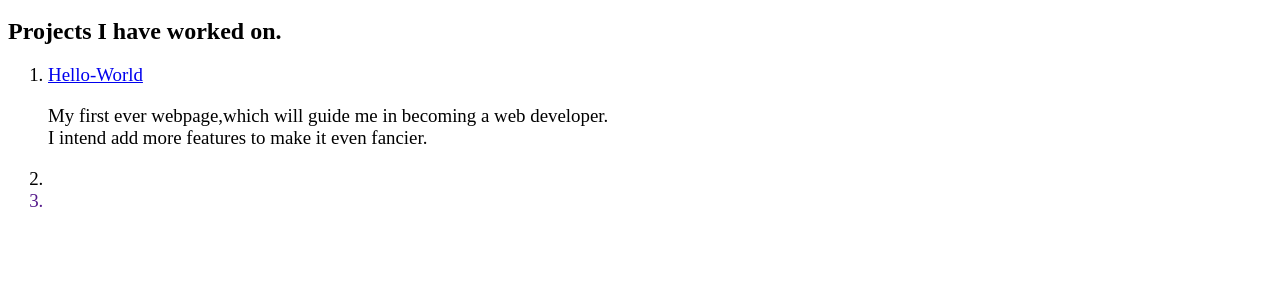
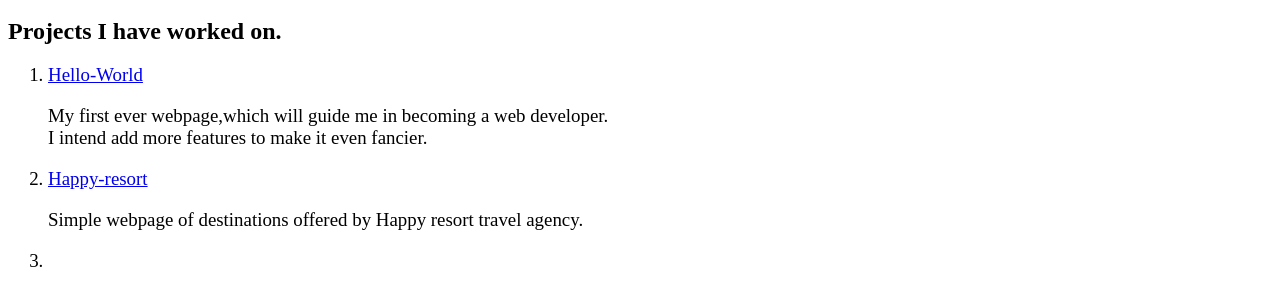
Before and after one commit to alvinkenyagah/WeekoneIP, a plain HTML site: page index.html in a window 1280 px wide. Shown: the part 386-692 px from the top of the page. Drawn offline with Linux system fonts and the light colour scheme.

Commit message:
Add to list details of  Happy-resort project

```diff
--- a/index.html
+++ b/index.html
@@ -36,7 +36,7 @@
       <ol>
         <li><a href="https://github.com/alvinkenyagah/hello-world">Hello-World</a><p>My first ever webpage,which will guide me in becoming a web developer.
           <br>I intend add more features to make it even fancier. </p></li>
-        <li><a href=""></li>
+         <li><a href="https://github.com/alvinkenyagah/Happy-resort">Happy-resort</a><p>Simple webpage of destinations offered by Happy resort travel agency.</p></li>
         <li></li>
       </ol>
       <p></p>
```
